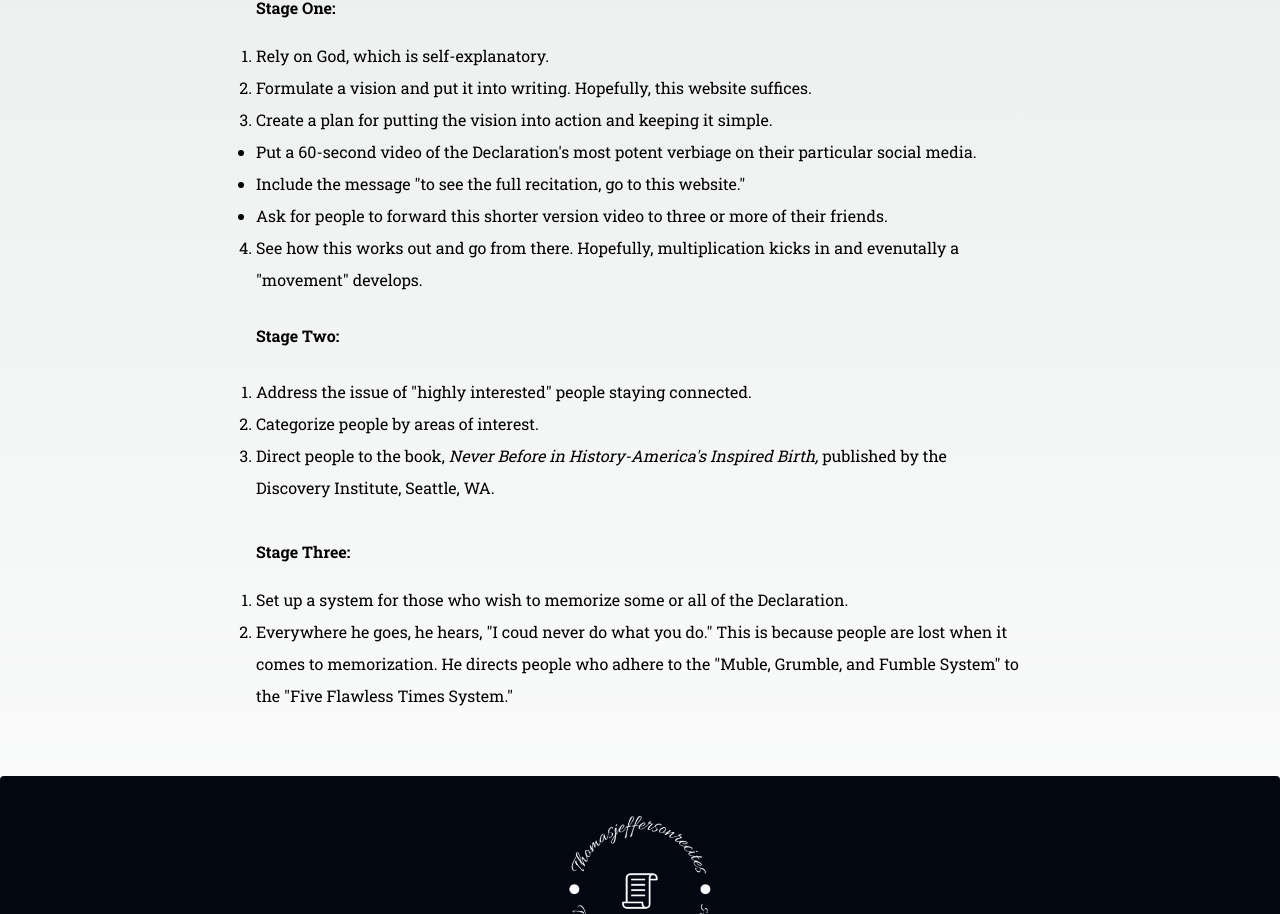
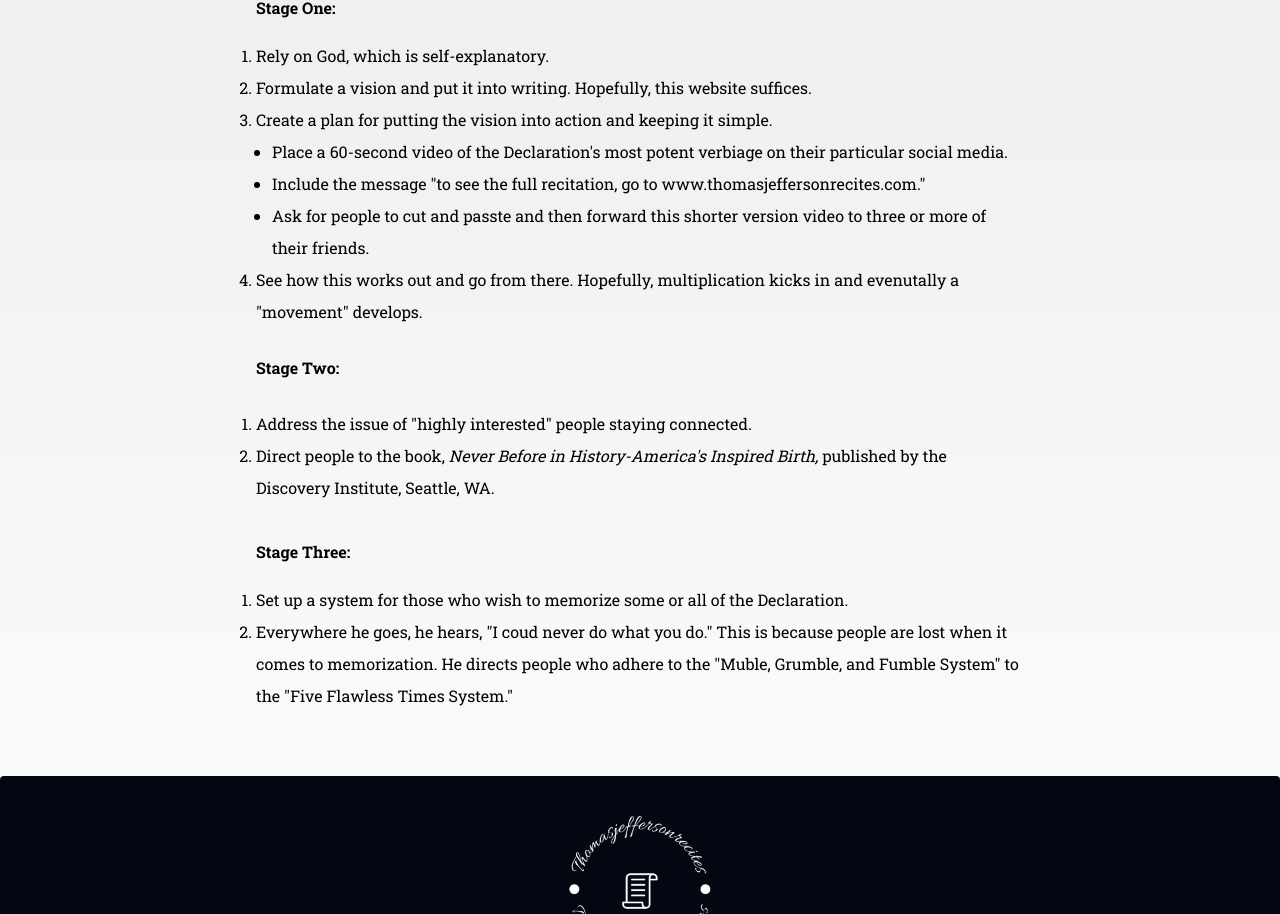
Before and after one commit to jeffclaybrook/thomas-jefferson-recites-5, a Next.js app: page /plan in a window 1280 px wide. Shown: the part 1580-2494 px from the top of the page. Built offline with nearby package versions, Linux system fonts and the light colour scheme.

Commit message:
Updated the plan

```diff
--- a/src/app/plan/page.tsx
+++ b/src/app/plan/page.tsx
@@ -27,17 +27,16 @@ const Page = () => {
       <li>Rely on God, which is self-explanatory.</li>
       <li>Formulate  a vision and put it into writing. Hopefully, this website suffices.</li>
       <li>Create a plan for putting the vision into action and keeping it simple.</li>
-      <ul className="list-disc">
-       <li>Put a 60-second video of the Declaration&apos;s most potent verbiage on their particular social media.</li>
-       <li>Include the message &quot;to see the full recitation, go to this website.&quot;</li>
-       <li>Ask for people to forward this shorter version video to three or more of their friends.</li>
+      <ul className="list-disc px-4">
+       <li>Place a 60-second video of the Declaration&apos;s most potent verbiage on their particular social media.</li>
+       <li>Include the message &quot;to see the full recitation, go to www.thomasjeffersonrecites.com.&quot;</li>
+       <li>Ask for people to cut and passte and then forward this shorter version video to three or more of their friends.</li>
       </ul>
       <li>See how this works out and go from there. Hopefully, multiplication kicks in and evenutally a &quot;movement&quot; develops.</li>
      </ol>
      <p className="mb-8 leading-4"><strong>Stage Two:</strong></p>
      <ol className="mb-8 leading-8 list-decimal">
       <li>Address the issue of &quot;highly interested&quot; people staying connected.</li>
-      <li>Categorize people by areas of interest.</li>
       <li>Direct people to the book, <em>Never Before in History-America&apos;s Inspired Birth,</em> published by the Discovery Institute, Seattle, WA.</li>
      </ol>
      <p className="mb-4 leading-8"><strong>Stage Three:</strong></p>
--- a/src/components/Navbar.tsx
+++ b/src/components/Navbar.tsx
@@ -16,8 +16,8 @@ const NavItems = () => {
  return [
   { label: "Home", href: "/", active: pathname === "/" },
   { label: "Mission", href: "/mission", active: activeItem(pathname, "/mission") },
+  { label: "Plan", href: "/plan", active: activeItem(pathname, "/plan") },
   { label: "About", href: "/about", active: activeItem(pathname, "/about") },
-  { label: "Plan", href: "/plan", active: activeItem(pathname, "/plan") },
   { label: "Contact", href: "/contact", active: activeItem(pathname, "/contact") }
  ]
 }
```
